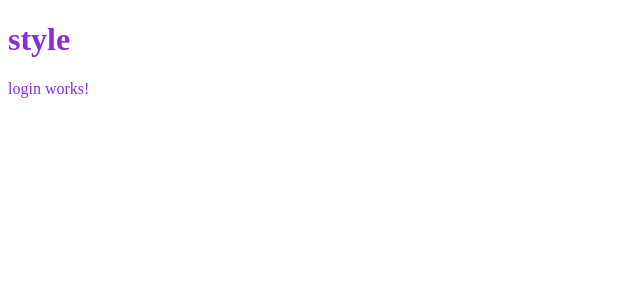
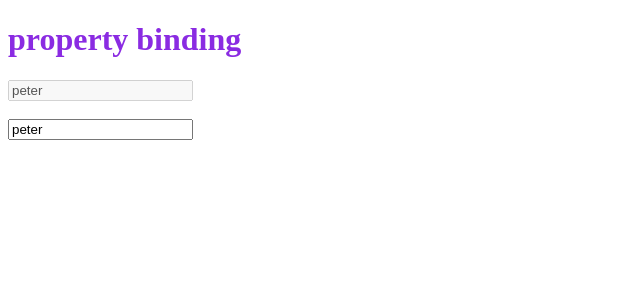
Before and after one commit to Datta0509/ng_style, an Angular app: page / in a window 1280 px wide. Shown: the top 300 px of the page, without its empty margins (0-640 px from the left). Built offline with nearby package versions, Linux system fonts and the light colour scheme.

Commit message:
proprty binding in app module

```diff
--- a/package.json
+++ b/package.json
@@ -18,6 +18,9 @@
     "@angular/platform-browser": "^15.2.0",
     "@angular/platform-browser-dynamic": "^15.2.0",
     "@angular/router": "^15.2.0",
+    "@fullcalendar/angular": "^6.1.5",
+    "@fullcalendar/core": "^6.1.5",
+    "@fullcalendar/daygrid": "^6.1.5",
     "rxjs": "~7.8.0",
     "tslib": "^2.3.0",
     "zone.js": "~0.12.0"
--- a/src/app/app.component.html
+++ b/src/app/app.component.html
@@ -1,2 +1,8 @@
 <h1 class="heading" > {{title}} </h1>
-<app-login></app-login>
+<!-- below line is example of interpolation -->
+<input type="text" name="username" value="{{name}}"  disabled='{{disabled}}' />
+<!-- interpolation only accepts string or numerical value , it doesn't accept boolean value -->
+<br>
+<br>
+<!-- below line is example of property binding -->
+<input type="text" name="user" [value]=name [disabled]=disabled />
--- a/src/app/app.component.ts
+++ b/src/app/app.component.ts
@@ -6,5 +6,8 @@ import { Component } from '@angular/core';
   styleUrls: ['./app.component.css']
 })
 export class AppComponent {
-  title = 'style';
+  title = 'property binding';
+  name ='peter'
+  disabled=false
+
 }
--- a/src/app/app.module.ts
+++ b/src/app/app.module.ts
@@ -4,11 +4,13 @@ import { BrowserModule } from '@angular/platform-browser';
 import { AppRoutingModule } from './app-routing.module';
 import { AppComponent } from './app.component';
 import { LoginComponent } from './login/login.component';
+import { IelseComponent } from './ielse/ielse.component';
 
 @NgModule({
   declarations: [
     AppComponent,
-    LoginComponent
+    LoginComponent,
+    IelseComponent
   ],
   imports: [
     BrowserModule,
--- /dev/null
+++ b/src/app/ielse/ielse.component.html
@@ -0,0 +1 @@
+<p>ielse works!</p>
```
Also changed, not shown: src/app/ielse/ielse.component.ts (added, +10 -0 lines), src/app/ielse/ielse.component.css (added), 2 other files (tests, documents, lock files or other folders).
